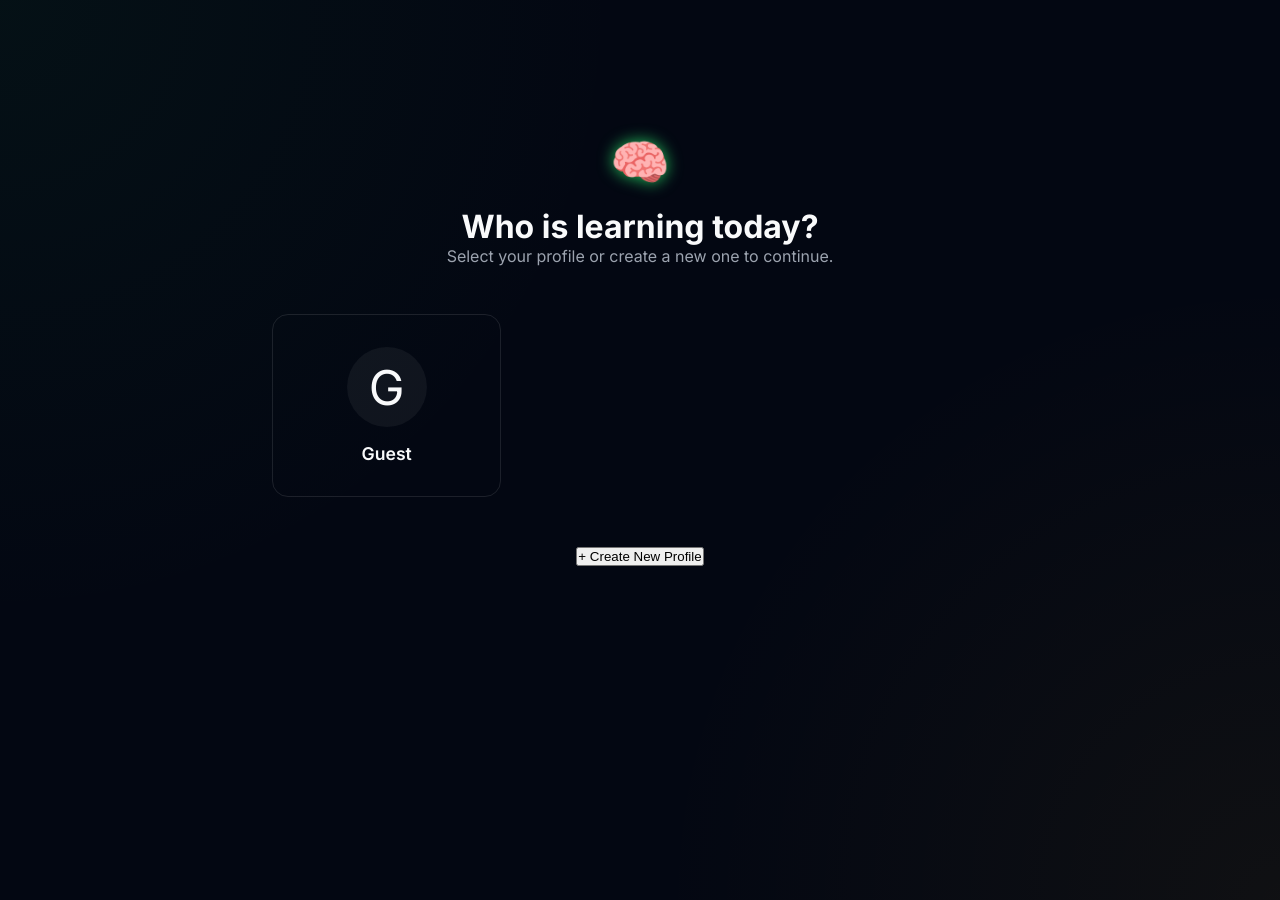
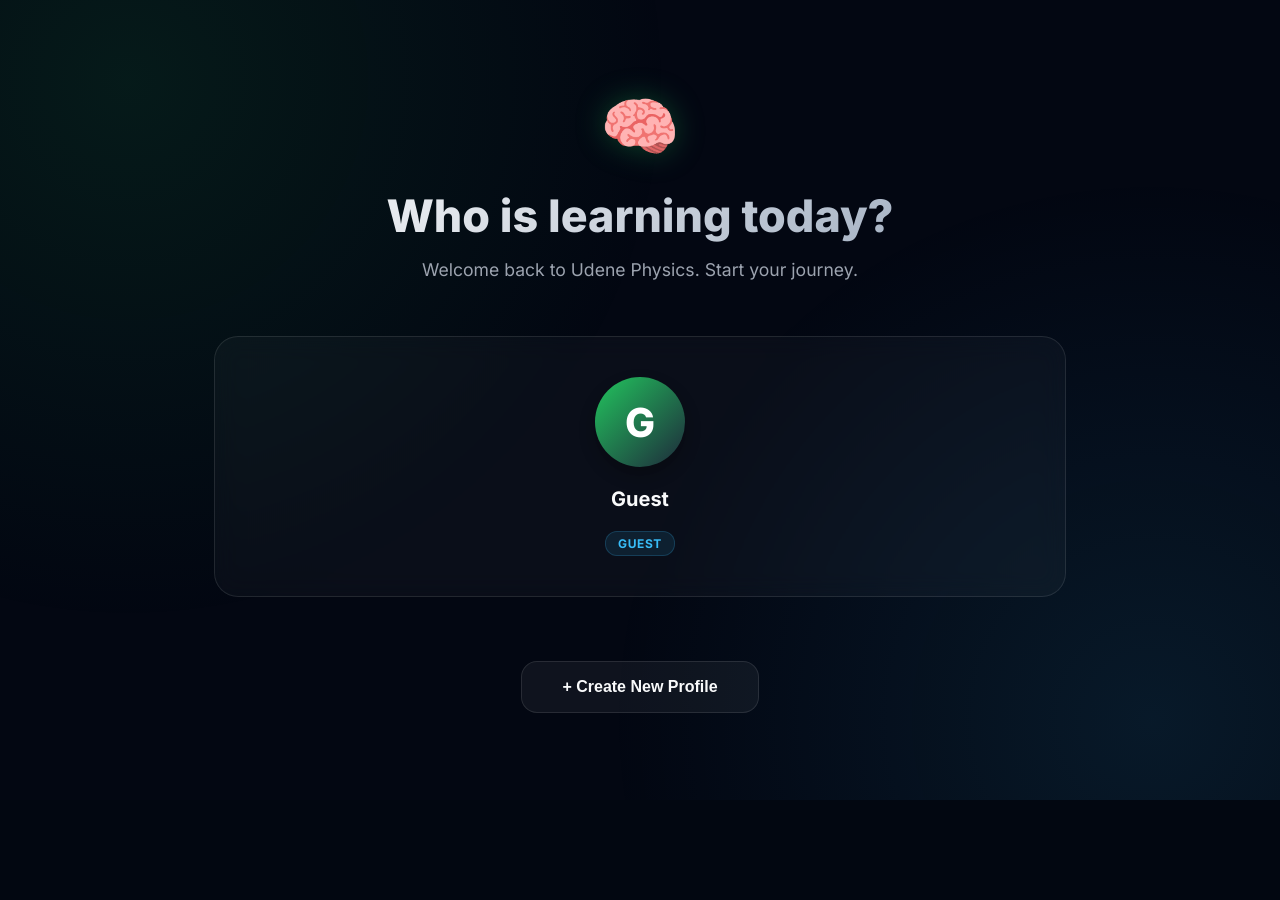
Before and after one commit to Udene1/physics, a Flask app: page /profile in a window 1280 px wide. After the commit the page ends 800 px from the top, so only its background shows below. Run offline with Flask 3, Linux system fonts and the light colour scheme; parts of the project's set-up code (start-up, migrations or seed data) failed here and were passed over.

Commit message:
v2.5: Premium Profile Selection Overhaul & Glassmorphism

```diff
--- a/templates/profile.html
+++ b/templates/profile.html
@@ -3,106 +3,209 @@
 <head>
     <meta charset="UTF-8">
     <meta name="viewport" content="width=device-width, initial-scale=1.0">
-    <title>Who is learning today? | AI Learning Companion</title>
+    <title>Who is learning today? | Udene Physics</title>
     <link rel="stylesheet" href="{{ url_for('static', filename='css/style.css') }}">
     <link rel="preconnect" href="https://fonts.googleapis.com">
     <link rel="preconnect" href="https://fonts.gstatic.com" crossorigin>
-    <link href="https://fonts.googleapis.com/css2?family=Inter:wght@400;500;600;700&display=swap" rel="stylesheet">
+    <link href="https://fonts.googleapis.com/css2?family=Inter:wght@400;500;600;700;800&display=swap" rel="stylesheet">
     <style>
+        body {
+            display: flex;
+            align-items: center;
+            justify-content: center;
+            background: #030712;
+            min-height: 100vh;
+            overflow-y: auto;
+        }
+
         .profile-container {
-            max-width: 800px;
-            margin: 100px auto;
-            padding: 2rem;
+            width: 100%;
+            max-width: 900px;
+            padding: 3rem 1.5rem;
             text-align: center;
+            position: relative;
+            z-index: 10;
         }
+
+        .profile-header {
+            margin-bottom: 3.5rem;
+            animation: fadeInDown 0.6s ease-out;
+        }
+
+        .profile-header h1 {
+            font-size: clamp(2rem, 5vw, 2.8rem);
+            font-weight: 800;
+            margin-bottom: 1rem;
+            background: linear-gradient(135deg, #fff 0%, #94a3b8 100%);
+            -webkit-background-clip: text;
+            -webkit-text-fill-color: transparent;
+        }
+
+        .profile-header p {
+            color: var(--text-secondary);
+            font-size: 1.1rem;
+        }
+
         .profile-grid {
             display: grid;
-            grid-template-columns: repeat(auto-fill, minmax(180px, 1fr));
-            gap: 1.5rem;
-            margin: 3rem 0;
+            grid-template-columns: repeat(auto-fit, minmax(180px, 1fr));
+            gap: 2rem;
+            margin-bottom: 4rem;
         }
+
         .profile-card {
-            background-color: var(--secondary-bg);
-            border: 1px solid var(--border-color);
-            border-radius: 1rem;
-            padding: 2rem;
+            background: rgba(255, 255, 255, 0.03);
+            backdrop-filter: blur(12px);
+            -webkit-backdrop-filter: blur(12px);
+            border: 1px solid rgba(255, 255, 255, 0.1);
+            border-radius: 24px;
+            padding: 2.5rem 1.5rem;
             cursor: pointer;
-            transition: all 0.3s ease;
+            transition: all 0.4s cubic-bezier(0.175, 0.885, 0.32, 1.275);
             display: flex;
             flex-direction: column;
             align-items: center;
-            gap: 1rem;
+            gap: 1.25rem;
         }
+
         .profile-card:hover {
-            transform: translateY(-5px);
-            border-color: var(--accent-blue);
-            background-color: rgba(56, 189, 248, 0.05);
+            transform: scale(1.05);
+            background: rgba(255, 255, 255, 0.06);
+            border-color: var(--accent-green);
+            box-shadow: 0 0 30px rgba(34, 197, 94, 0.15);
         }
+
         .profile-avatar {
-            font-size: 3rem;
-            background: rgba(255, 255, 255, 0.05);
-            width: 80px;
-            height: 80px;
+            width: 90px;
+            height: 90px;
+            background: linear-gradient(135deg, var(--accent-blue) 0%, #1e40af 100%);
+            color: white;
+            font-size: 2.5rem;
+            font-weight: 800;
+            border-radius: 50%;
             display: flex;
             align-items: center;
             justify-content: center;
-            border-radius: 50%;
+            box-shadow: 0 8px 16px rgba(0, 0, 0, 0.3);
         }
+
         .profile-name {
-            font-weight: 600;
-            font-size: 1.1rem;
+            font-size: 1.25rem;
+            font-weight: 700;
+            color: var(--text-primary);
         }
-        .new-profile-form {
-            background-color: var(--secondary-bg);
-            padding: 2rem;
-            border-radius: 1rem;
-            border: 1px solid var(--border-color);
-            max-width: 400px;
+
+        .profile-badge {
+            font-size: 0.75rem;
+            font-weight: 700;
+            text-transform: uppercase;
+            letter-spacing: 0.05em;
+            color: var(--accent-gold);
+            padding: 0.25rem 0.75rem;
+            background: rgba(251, 191, 36, 0.1);
+            border-radius: 12px;
+            border: 1px solid rgba(251, 191, 36, 0.2);
+        }
+
+        .new-profile-btn {
+            background: rgba(255, 255, 255, 0.05);
+            border: 1px solid rgba(255, 255, 255, 0.1);
+            color: var(--text-primary);
+            padding: 1rem 2.5rem;
+            border-radius: 16px;
+            font-size: 1rem;
+            font-weight: 700;
+            cursor: pointer;
+            transition: all 0.3s;
+        }
+
+        .new-profile-btn:hover {
+            background: var(--accent-blue);
+            border-color: var(--accent-blue);
+            transform: translateY(-2px);
+        }
+
+        .modal-form {
+            background: rgba(15, 23, 42, 0.95);
+            backdrop-filter: blur(20px);
+            border: 1px solid rgba(255, 255, 255, 0.1);
+            border-radius: 32px;
+            padding: 3rem;
+            width: 100%;
+            max-width: 450px;
             margin: 2rem auto;
             text-align: left;
+            box-shadow: 0 25px 50px -12px rgba(0, 0, 0, 0.5);
+            animation: zoomIn 0.3s ease-out;
         }
+
         .form-group {
-            margin-bottom: 1.5rem;
+            margin-bottom: 2rem;
         }
+
         .form-group label {
             display: block;
-            margin-bottom: 0.5rem;
-            font-size: 0.9rem;
+            font-size: 0.85rem;
+            font-weight: 700;
+            text-transform: uppercase;
+            letter-spacing: 0.05em;
             color: var(--text-secondary);
+            margin-bottom: 0.75rem;
         }
+
         .form-group input {
             width: 100%;
-            padding: 0.75rem;
-            border-radius: 0.5rem;
-            border: 1px solid var(--border-color);
-            background: var(--primary-bg);
+            background: rgba(255, 255, 255, 0.03);
+            border: 1px solid rgba(255, 255, 255, 0.1);
+            padding: 1rem 1.25rem;
+            border-radius: 16px;
             color: var(--text-primary);
+            font-size: 1rem;
+            transition: border-color 0.3s;
         }
-        .flash-messages {
-            margin-bottom: 2rem;
+
+        .form-group input:focus {
+            outline: none;
+            border-color: var(--accent-green);
+            background: rgba(255, 255, 255, 0.05);
         }
-        .flash {
-            padding: 1rem;
-            border-radius: 0.5rem;
-            margin-bottom: 1rem;
+
+        @keyframes fadeInDown {
+            from { opacity: 0; transform: translateY(-20px); }
+            to { opacity: 1; transform: translateY(0); }
         }
-        .flash-error { background: rgba(239, 68, 68, 0.1); color: #f87171; border: 1px solid #ef4444; }
-        .flash-success { background: rgba(34, 197, 94, 0.1); color: #4ade80; border: 1px solid #22c55e; }
+
+        @keyframes zoomIn {
+            from { opacity: 0; transform: scale(0.95); }
+            to { opacity: 1; transform: scale(1); }
+        }
+
+        /* Responsive */
+        @media (max-width: 600px) {
+            .profile-grid { grid-template-columns: 1fr; }
+            .modal-form { padding: 2rem; border-radius: 24px; }
+            .profile-container { padding: 2rem 1rem; }
+        }
     </style>
 </head>
 <body>
+    <!-- Background Decor -->
+    <div class="bg-glow" style="position: fixed; top: 0; left: 0; width: 100vw; height: 100vh; pointer-events: none; background: radial-gradient(circle at 10% 10%, rgba(34, 197, 94, 0.1) 0%, transparent 40%), radial-gradient(circle at 90% 90%, rgba(56, 189, 248, 0.1) 0%, transparent 40%);"></div>
+
     <div class="profile-container">
-        <header>
-            <div class="logo" style="font-size: 3rem; margin-bottom: 1rem;">🧠</div>
+        <header class="profile-header">
+            <div class="logo" style="font-size: 4rem; margin-bottom: 1.5rem; filter: drop-shadow(0 0 15px rgba(34, 197, 94, 0.3));">🧠</div>
             <h1>Who is learning today?</h1>
-            <p style="color: var(--text-secondary)">Select your profile or create a new one to continue.</p>
+            <p>Welcome back to Udene Physics. Start your journey.</p>
         </header>
 
         {% with messages = get_flashed_messages(with_categories=true) %}
           {% if messages %}
-            <div class="flash-messages">
+            <div class="flash-messages" style="max-width: 450px; margin: 0 auto 2rem;">
               {% for category, message in messages %}
-                <div class="flash flash-{{ category }}">{{ message }}</div>
+                <div class="flash flash-{{ category }}" style="padding: 1rem; border-radius: 12px; margin-bottom: 1rem; font-weight: 600; text-align: center; {% if category == 'error' %} background: rgba(239, 68, 68, 0.1); color: #f87171; border: 1px solid rgba(239, 68, 68, 0.2); {% else %} background: rgba(34, 197, 94, 0.1); color: #4ade80; border: 1px solid rgba(34, 197, 94, 0.2); {% endif %}">
+                    {{ message }}
+                </div>
               {% endfor %}
             </div>
           {% endif %}
@@ -111,70 +214,89 @@
         <div class="profile-grid">
             {% for student in students %}
             <div class="profile-card" onclick="selectProfile('{{ student.nickname }}', {{ 'true' if student.pin else 'false' }})">
-                <div class="profile-avatar">{{ student.nickname[0] | upper }}</div>
+                <div class="profile-avatar" style="background: linear-gradient(135deg, {% if loop.index0 % 3 == 0 %}#22c55e{% elif loop.index0 % 3 == 1 %}#38bdf8{% else %}#fbbf24{% endif %}, #1e293b)">
+                    {{ student.nickname[0] | upper }}
+                </div>
                 <div class="profile-name">{{ student.nickname }}</div>
-                {% if student.pin %}<div style="font-size: 0.75rem; color: var(--text-secondary)">🔒 PIN Protected</div>{% endif %}
+                {% if student.pin %}
+                <div class="profile-badge">🔒 PIN Protected</div>
+                {% else %}
+                <div class="profile-badge" style="background: rgba(56, 189, 248, 0.1); color: var(--accent-blue); border-color: rgba(56, 189, 248, 0.2);">Guest</div>
+                {% endif %}
             </div>
             {% endfor %}
         </div>
 
-        <button class="btn btn-secondary" onclick="toggleNewForm()">+ Create New Profile</button>
+        <button class="new-profile-btn" onclick="toggleNewForm()">+ Create New Profile</button>
 
-        <div id="new-profile" class="new-profile-form" style="display: none;">
-            <h3>Create Profile</h3>
+        <!-- New Profile Form -->
+        <div id="new-profile" class="modal-form" style="display: none;">
+            <div style="display: flex; justify-content: space-between; align-items: center; margin-bottom: 2rem;">
+                <h2 style="font-size: 1.5rem; font-weight: 800;">Create Profile</h2>
+                <button onclick="hideAllForms()" style="background:none; border:none; color:var(--text-secondary); font-size: 1.5rem; cursor:pointer;">&times;</button>
+            </div>
             <form method="POST">
                 <input type="hidden" name="action" value="create">
                 <div class="form-group">
-                    <label>Nickname (e.g. Musa, Ada, Chidi)</label>
-                    <input type="text" name="nickname" required autocomplete="off">
+                    <label>Unique Nickname</label>
+                    <input type="text" name="nickname" placeholder="e.g. Musa99" required autocomplete="off">
                 </div>
                 <div class="form-group">
-                    <label>PIN (Optional, 4 digits)</label>
-                    <input type="password" name="pin" maxlength="4" placeholder="1234">
+                    <label>Session PIN (Optional)</label>
+                    <input type="password" name="pin" maxlength="4" placeholder="4 digits">
                 </div>
-                <button type="submit" class="btn" style="width: 100%; background-color: var(--accent-blue);">Create & Start</button>
+                <button type="submit" style="width: 100%; background: var(--accent-blue); color: #fff; border:none; padding: 1.25rem; border-radius: 16px; font-weight: 800; font-size: 1rem; cursor:pointer; transition: transform 0.2s;">Create & Join Session</button>
             </form>
         </div>
 
-        <div id="login-form" class="new-profile-form" style="display: none;">
-            <h3>Login: <span id="login-nickname"></span></h3>
+        <!-- Login Form -->
+        <div id="login-form" class="modal-form" style="display: none;">
+             <div style="display: flex; justify-content: space-between; align-items: center; margin-bottom: 2rem;">
+                <h2 style="font-size: 1.5rem; font-weight: 800;"><span id="login-nickname"></span></h2>
+                <button onclick="hideAllForms()" style="background:none; border:none; color:var(--text-secondary); font-size: 1.5rem; cursor:pointer;">&times;</button>
+            </div>
             <form method="POST">
                 <input type="hidden" name="action" value="login">
                 <input type="hidden" name="nickname" id="hidden-nickname">
                 <div id="pin-group" class="form-group" style="display: none;">
-                    <label>Enter your 4-digit PIN</label>
-                    <input type="password" name="pin" maxlength="4" autofocus>
+                    <label>Enter 4-Digit PIN</label>
+                    <input type="password" name="pin" maxlength="4" autofocus placeholder="****">
                 </div>
-                <button type="submit" class="btn" style="width: 100%; background-color: var(--accent-blue);">Enter Session</button>
-                <button type="button" class="btn btn-secondary" style="width: 100%; margin-top: 0.5rem;" onclick="hideLoginForm()">Cancel</button>
+                <button type="submit" style="width: 100%; background: var(--accent-green); color: #fff; border:none; padding: 1.25rem; border-radius: 16px; font-weight: 800; font-size: 1rem; cursor:pointer; transition: transform 0.2s;">Access Brain</button>
+                <p style="text-align: center; margin-top: 1.5rem; color: var(--text-secondary); font-size: 0.85rem;">Don't worry, your data is safe locally.</p>
             </form>
         </div>
     </div>
 
     <script>
-        function toggleNewForm() {
-            document.getElementById('new-profile').style.display = 'block';
+        function hideAllForms() {
+            document.getElementById('new-profile').style.display = 'none';
             document.getElementById('login-form').style.display = 'none';
         }
 
+        function toggleNewForm() {
+            hideAllForms();
+            document.getElementById('new-profile').style.display = 'block';
+            window.scrollTo({ top: document.body.scrollHeight, behavior: 'smooth' });
+        }
+
         function selectProfile(nickname, hasPin) {
-            document.getElementById('new-profile').style.display = 'none';
+            hideAllForms();
             document.getElementById('login-form').style.display = 'block';
             document.getElementById('login-nickname').textContent = nickname;
             document.getElementById('hidden-nickname').value = nickname;
 
             const pinGroup = document.getElementById('pin-group');
+            const pinInput = pinGroup.querySelector('input');
             if (hasPin) {
                 pinGroup.style.display = 'block';
-                pinGroup.querySelector('input').required = true;
+                pinInput.required = true;
+                pinInput.focus();
             } else {
                 pinGroup.style.display = 'none';
-                pinGroup.querySelector('input').required = false;
+                pinInput.required = false;
             }
-        }
-
-        function hideLoginForm() {
-            document.getElementById('login-form').style.display = 'none';
+            window.scrollTo({ top: document.body.scrollHeight, behavior: 'smooth' });
         }
     </script>
 </body>
```
